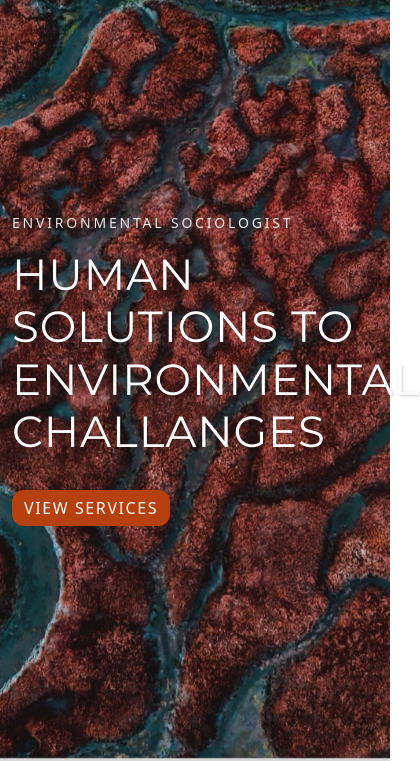
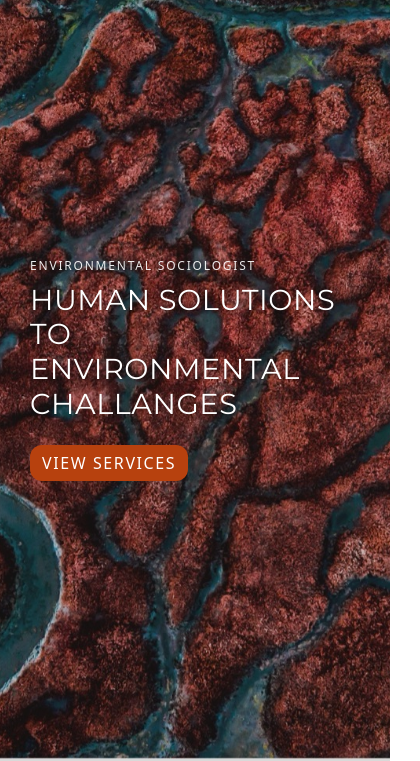
Before and after one commit to cococullenknox/cocoswebsite, a plain HTML site: page index.html in a window 390 px wide. Shown: the part 83-844 px from the top of the page, 420 px wide, since content can reach past the window. Drawn offline with nearby package versions, Linux system fonts and the light colour scheme; a script that the page names is missing.

Commit message:
fix: improve mobile responsiveness for hero section and text wrapping

```diff
--- a/css/style.css
+++ b/css/style.css
@@ -25,12 +25,15 @@ h1, h2, h3, .navbar-brand {
 }
 
 .display-1 {
-    font-size: clamp(2.5rem, 8vw, 5rem);
+    font-size: clamp(2rem, 5vw, 5rem);
     line-height: 1.1;
     font-weight: 500;
     text-transform: uppercase;
     letter-spacing: 0.02em;
     margin-top: 1rem;
+    word-wrap: break-word;
+    overflow-wrap: break-word;
+    hyphens: auto;
 }
 
 .subtitle {
@@ -191,6 +194,41 @@ h1, h2, h3, .navbar-brand {
     color: var(--white);
     text-shadow: 1px 1px 3px rgba(0, 0, 0, 0.2);
     margin: 1rem 0 2rem;
+}
+
+@media (max-width: 768px) {
+    .hero-section {
+        padding-top: 60px;
+        padding-left: 15px;
+        padding-right: 15px;
+    }
+
+    .hero-section .display-1 {
+        font-size: clamp(1.8rem, 4vw, 2.5rem);
+        line-height: 1.2;
+        margin: 0.5rem 0 1.5rem;
+        max-width: 100%;
+    }
+
+    .hero-section .subtitle {
+        font-size: 0.75rem;
+        letter-spacing: 0.15em;
+    }
+
+    .hero-section .container-fluid {
+        padding-left: 15px;
+        padding-right: 15px;
+        width: 100%;
+        overflow-x: hidden;
+    }
+
+    .navbar {
+        padding: 0.5rem 15px;
+    }
+
+    .navbar-brand {
+        font-size: 1.25rem;
+    }
 }
 
 /* Enhanced Expertise Section */
```
